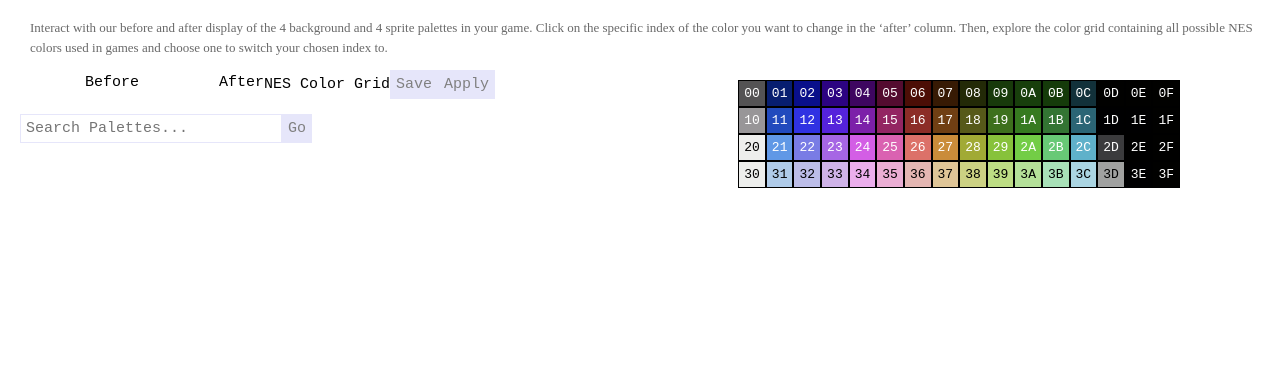
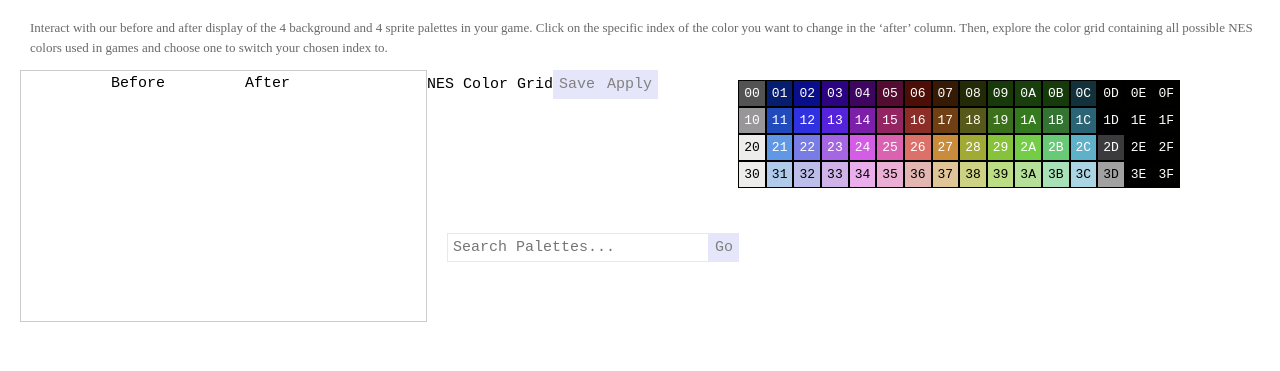
Before and after one commit to eptgen/color-tool, a React (Create React App) app: page / in a window 1280 px wide. Shown: the part 429-800 px from the top of the page. Built offline with nearby package versions, Linux system fonts and the light colour scheme.

Commit message:
added scrolling

```diff
--- a/src/App.js
+++ b/src/App.js
@@ -7,6 +7,7 @@
 
 function App() {
 	const [palettesFound, setPalettesFound] = useState([]);
+	const [el, setEl] = useState(null);
 
 	var sixtyFourToString = sixtyfour => {
 		var raw = atob(sixtyfour);
@@ -104,7 +105,10 @@
 	}
 
 	var firstClicked = e => {
-		console.log($(e.which).html());
+		setEl($(e.target));
+	}
+
+	var secondClicked = e => {
 	}
 
 	var getPaletteElement = isBefore => {
@@ -114,7 +118,7 @@
 				{
 					palette.filter((e, i) => i >= 3).map(color => {
 						var clickHandle = (e => {});
-						if (isBefore) {
+						if (!isBefore) {
 							clickHandle = (e => firstClicked(e));
 						}
 						return (<div onClick={clickHandle} className="grid-item2" style={{backgroundColor: getNesColor(color), color: getTextColor(color)}}>
@@ -148,10 +152,15 @@
 		setPalettesFound(palettes.map(palette => palette.data));
 	}
 
+	var auto = "auto";
+	var border = "border";
+	var color = "color";
+	var display = "display";
+	var height = "height";
 	var left = "left";
 	var monospace = "monospace";
 	var right = "right";
-	var color = "color";
+	var width = "width";
 
 	/*
 	return (
@@ -214,6 +223,8 @@
 
     <section id="subtitle1">NES Color Grid</section>
 
+	<div style={{display: "inline-block", "float": left, "paddingLeft": "5px", "marginLeft": "20px", height: "250px", width: "400px", border: "1px solid #ccc", "overflow": auto}}>
+
     <div id="before" style={{display: "inline-block", float: left, "paddingLeft": "15px"}}>
 		<section id="subtitle1" style={{"paddingLeft": "70px"}}>Before</section>
 
@@ -227,6 +238,7 @@
 		{palettesFound.map(getPaletteElement(false))}
 
     </div>
+	</div>
 
     <form class="example" style={{"display": "inline-block"}}>
         <button type="submit"><i class="fa fa-search"></i>Save</button>
--- a/src/styles.css
+++ b/src/styles.css
@@ -105,6 +105,15 @@
     background-color: lavender;
 }
 
+.grid-itemb {
+    border: 1px solid #000;
+    padding: 5px;
+    font-size: 13px;
+    font-family: monospace;
+    color: white;
+    text-align: center;
+}
+
 .grid-container2 {
     display: inline-grid;
     grid-template-columns: auto auto auto auto auto auto auto auto auto auto auto auto auto auto auto auto;
```
